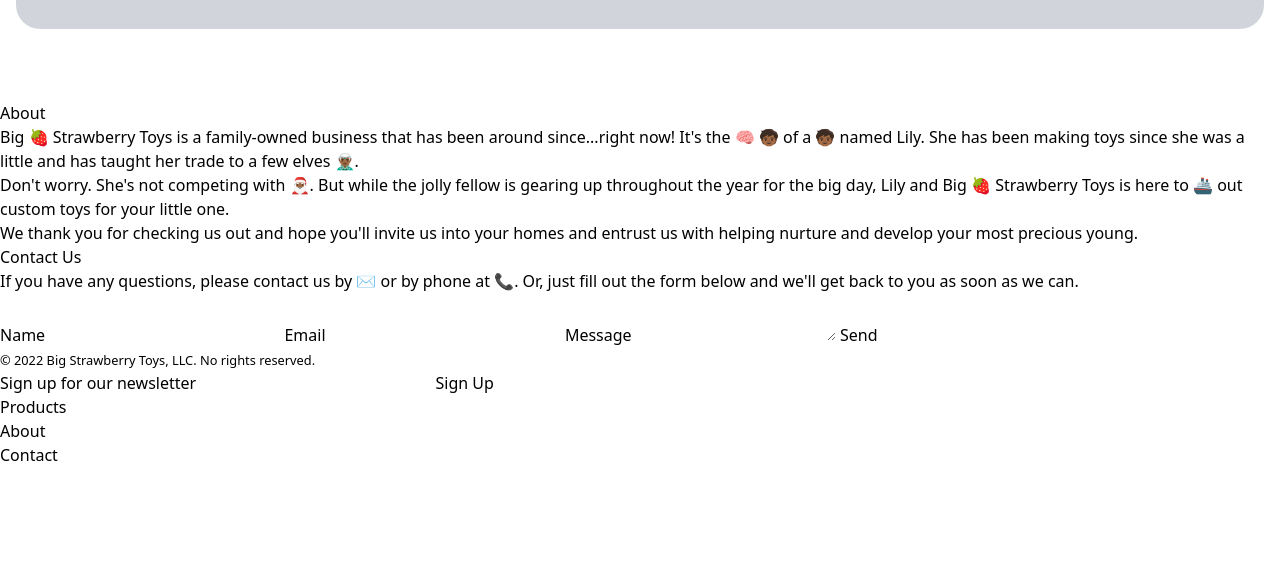
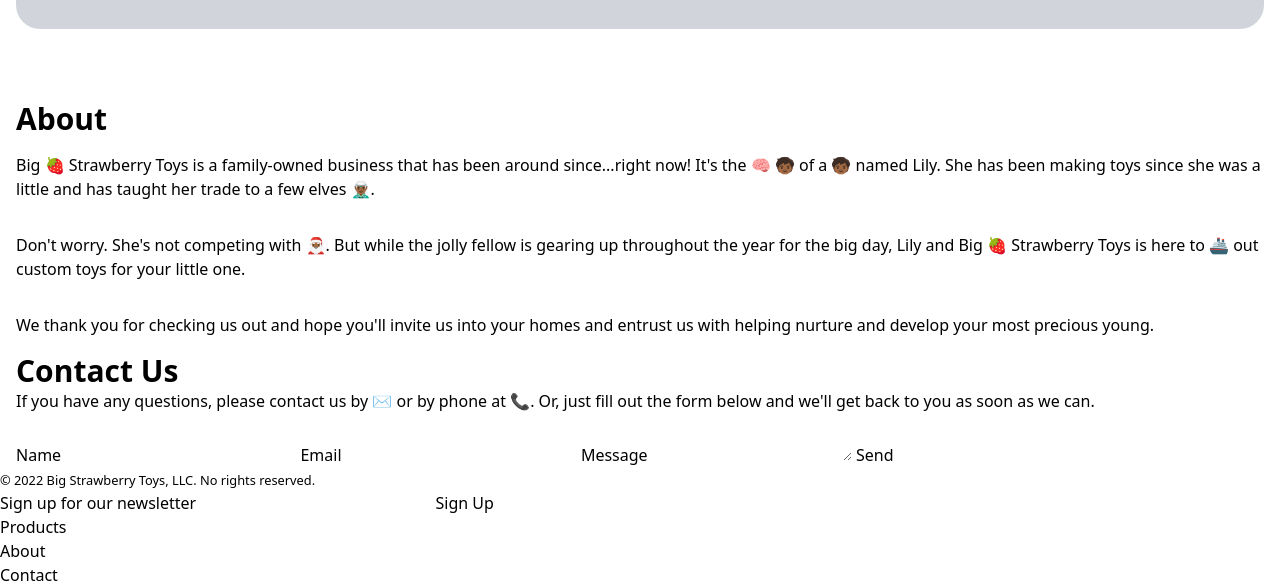
Before and after one commit to Kodeden/tailwind-demo-big-strawberry-toys, a website built with Vite: page index.html in a window 1280 px wide. Shown: the part 4515-5102 px from the top of the page. Before the commit the page ends 4982 px from the top, so only its background shows below. Built offline with nearby package versions, Linux system fonts and the light colour scheme.

Commit message:
:lipstick: Style section headers
px-4 and text-heavy

```diff
--- a/index.html
+++ b/index.html
@@ -50,7 +50,7 @@
     </header>
 
     <main>
-      <section class="flex flex-col gap-16 bg-black py-16 px-4 text-white">
+      <section class="flex flex-col gap-16 bg-black py-16 text-white">
         <img
           src="./images/hero.jpg"
           alt="Baby sitting on white cloth surrounded by toys"
@@ -76,7 +76,7 @@
         >
       </section>
 
-      <section id="products" class="flex flex-col items-center py-16 px-4">
+      <section id="products" class="flex flex-col items-center py-16">
         <h2
           class="mb-5 w-max rounded bg-purple-300 py-1 px-2 text-xs font-semibold uppercase"
         >
@@ -165,20 +165,20 @@
 
       <section id="about">
         <h2>About</h2>
-        <p>
+        <p class="py-4">
           Big 🍓 Strawberry Toys is a family-owned business that has been around
           since...right now! It's the 🧠 🧒🏾 of a 🧒🏾 named Lily. She has been
           making toys since she was a little and has taught her trade to a few
           elves 🧝🏾‍♂️.
         </p>
 
-        <p>
+        <p class="py-4">
           Don't worry. She's not competing with 🎅🏾. But while the jolly fellow
           is gearing up throughout the year for the big day, Lily and Big 🍓
           Strawberry Toys is here to 🚢 out custom toys for your little one.
         </p>
 
-        <p>
+        <p class="py-4">
           We thank you for checking us out and hope you'll invite us into your
           homes and entrust us with helping nurture and develop your most
           precious young.
--- a/src/style.css
+++ b/src/style.css
@@ -7,8 +7,13 @@
     @apply mt-4 text-center;
   }
 
-  h3 {
+  h3,
+  section > h2 {
     @apply text-heavy;
+  }
+
+  section {
+    @apply px-4;
   }
 }
 
```
